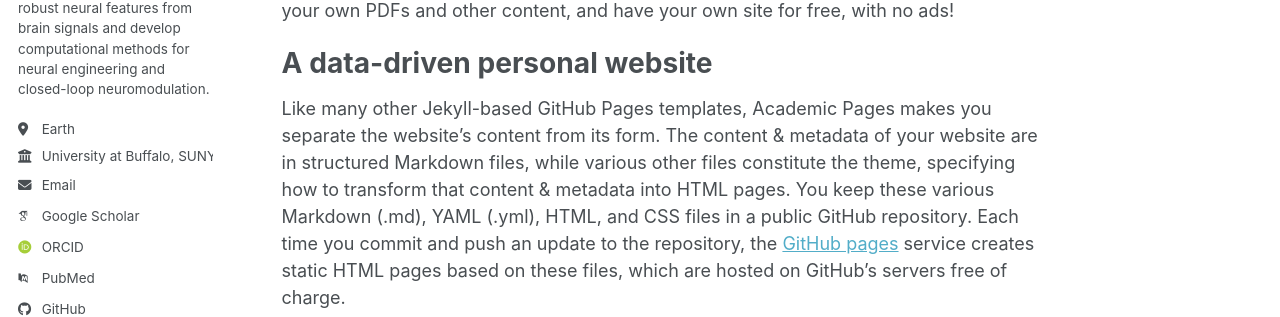
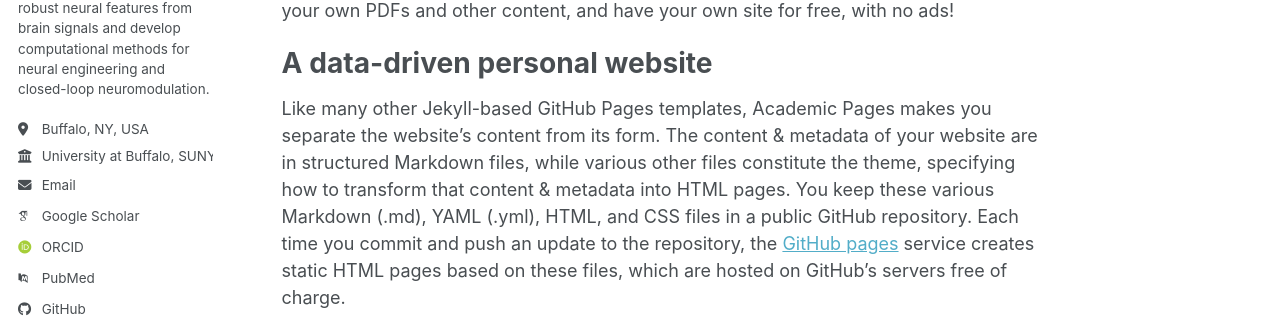
Before and after one commit to Yzhong9527/Yzhong9527.github.io, a Jekyll site: the page built from _pages/about.md, in a window 1280 px wide. Shown: the part 441-758 px from the top of the page. Built offline with Jekyll 4.4.1, drawn with Linux system fonts in a browser that asks for light colours; some web fonts are replaced; a script bundle is joined from its source files by our own code; library files that are not in the unit come from our copies.

Commit message:
Change URL to GitHub and update location
Updated the URL and location fields in the config file.

```diff
--- a/_config.yml
+++ b/_config.yml
@@ -13,7 +13,7 @@
 title_separator          : "-"
 name                     : &name "Your Name"
 description              : "Research on EEG signal analysis, neural representation learning, and closed-loop neuromodulation."
-url                      : https://academicpages.github.io # The base hostname & protocol for your site e.g. "https://[your GitHub username].github.io",
+url                      : https://github.com/Yzhong9527 # The base hostname & protocol for your site e.g. "https://[your GitHub username].github.io",
                                                            # or if you already have some other page hosted on Github then use "https://[your GitHub username].github.io/[Your Repo Name]"
 baseurl                  : "" # the subpath of your site, e.g. "/blog"
 repository               : "academicpages/academicpages.github.io"
@@ -27,7 +27,7 @@
   name             : "Yuanshan Zhong"
   pronouns         : # example: "she/her"
   bio              : "MS student and Research Assistant at the University at Buffalo working on neural signal analysis and EEG representation learning. My research aims to identify robust neural features from brain signals and develop computational methods for neural engineering and closed-loop neuromodulation."
-  location         : "Earth"
+  location         : "Buffalo, NY, USA"
   employer         : "University at Buffalo, SUNY"
   uri              : # URL
   email            : "Yzhong9@buffalo.edu"
```
